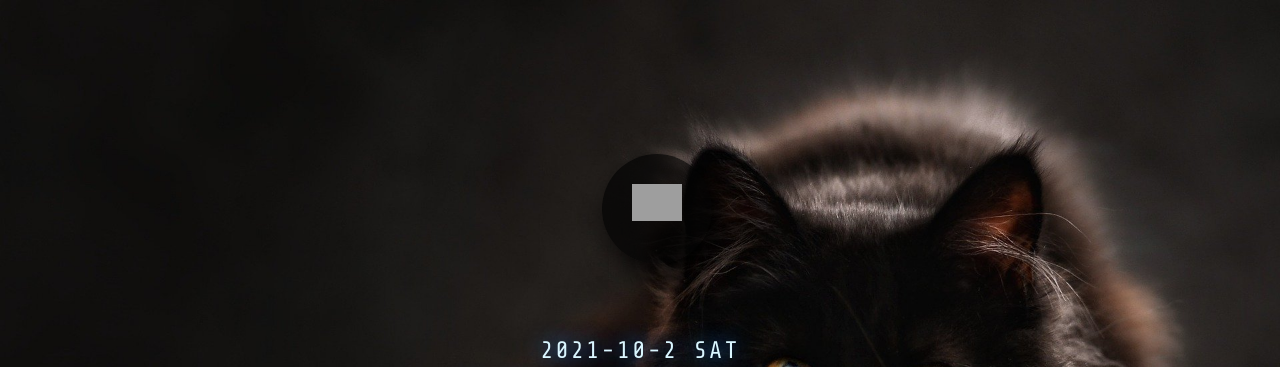
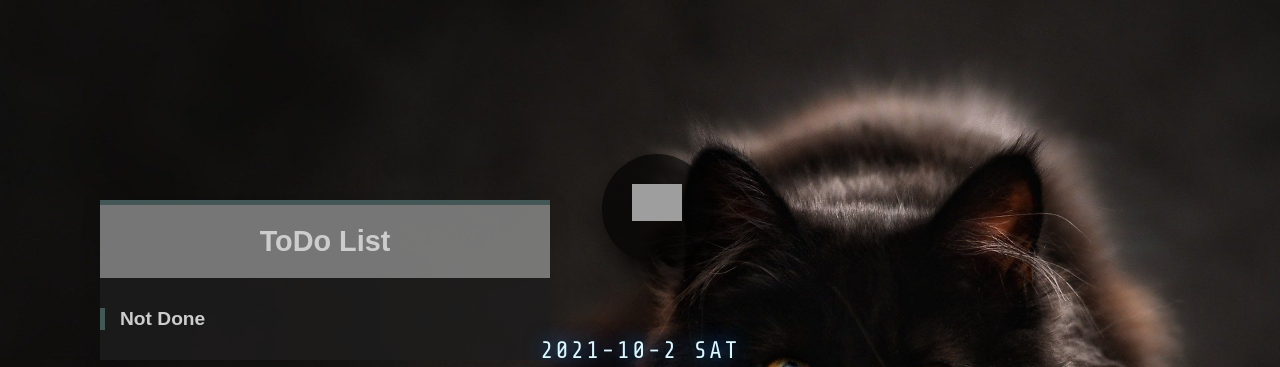
Before and after one commit to Pjus/Pjus.github.io, a plain HTML site: page index.html in a window 1280 px wide. Shown: the top 367 px of the page. Drawn offline with nearby package versions, Linux system fonts and the light colour scheme; grey boxes are pictures that could not be loaded; a web font is replaced by a local one.

Commit message:
5th commit

```diff
--- a/index.html
+++ b/index.html
@@ -52,7 +52,7 @@
             <input type="text" placeholder="Write a To Do and Press Enter" required/>
         </form>
 
-        <div class="hidden" id="container">
+        <div class="" id="container">
             <h1>ToDo List</h1>
             <div class="items" id="todo-list">
               <h2 class="undone" aria-hidden="true">Not Done</h2>
```
